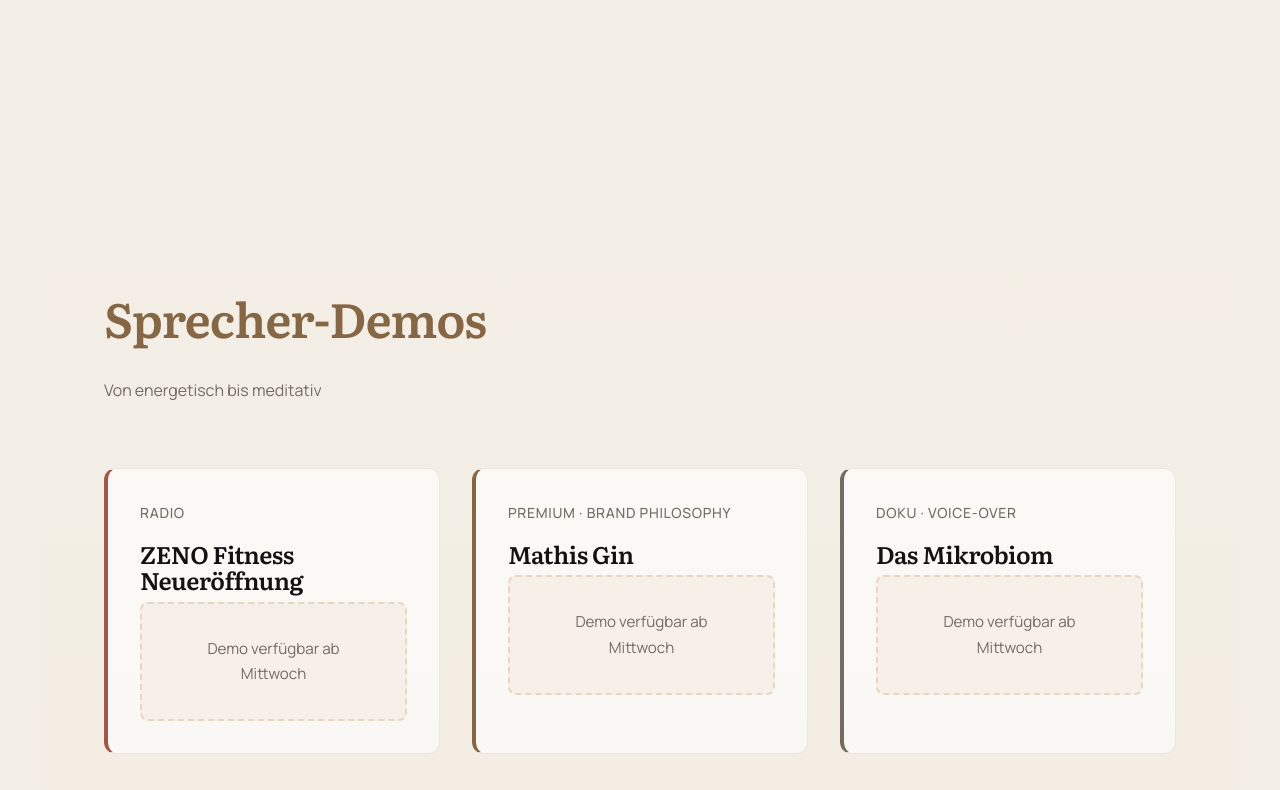
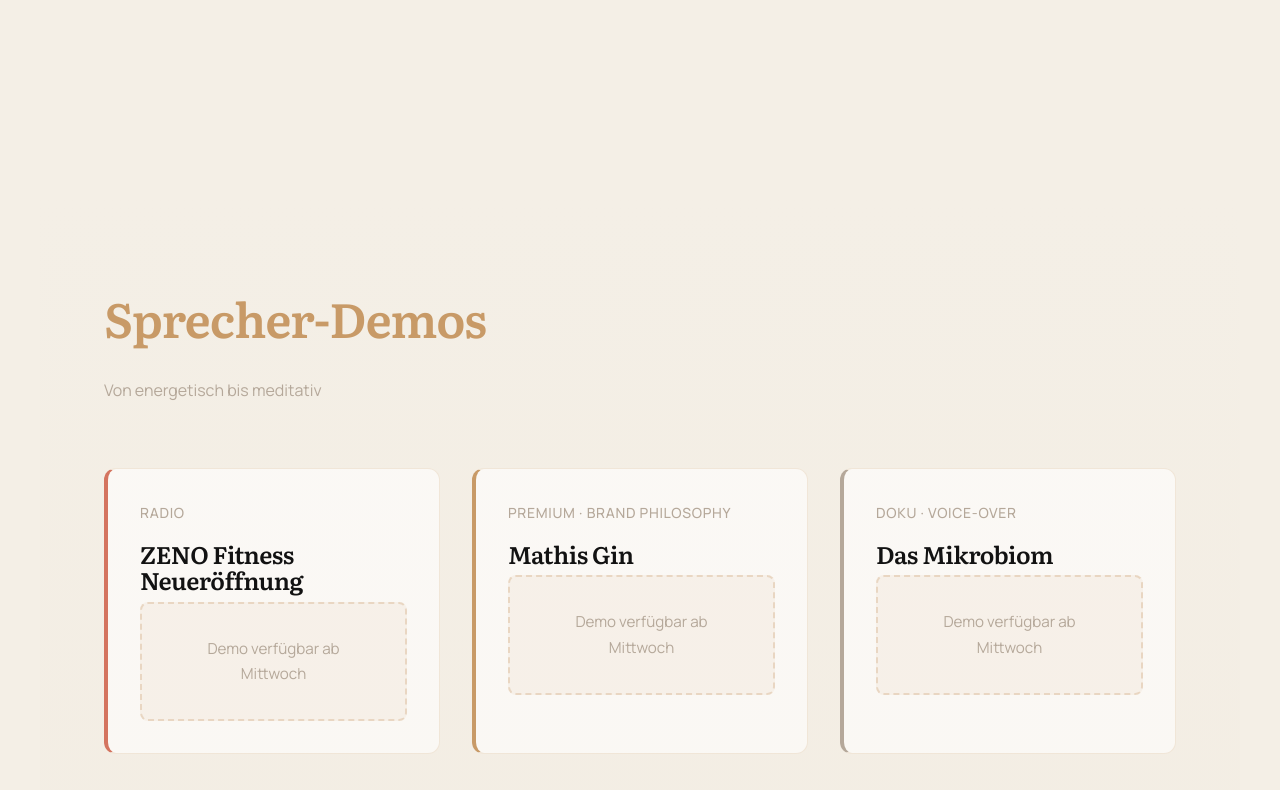
Before and after one commit to tonyindian/antony-blog, an Eleventy site: page src/index.html in a window 1280 px wide. Shown: the part 484-1274 px from the top of the page. Built offline with nearby package versions, Linux system fonts and the light colour scheme; Eleventy itself is replaced by a stand-in of ours; files that its build step writes are made by us from their sources.

Commit message:
WCAG auf A konform

```diff
--- a/src/css/style.css
+++ b/src/css/style.css
@@ -10,12 +10,12 @@
 
 :root {
   /* Colors */
-  --carriage-wood: #866745;
-  --warm-brass: #7f6a45;
+  --carriage-wood: #C89A67;
+  --warm-brass: #C6A66C;
   --table-linen: #F4EFE6;
   --piano-black: #121212;
-  --warm-taupe: #746c63;
-  --terracotta: #a15848;
+  --warm-taupe: #B5A89A;
+  --terracotta: #D4745F;
 
   /* Semantic Colors */
   --bg-primary: var(--table-linen);
```
